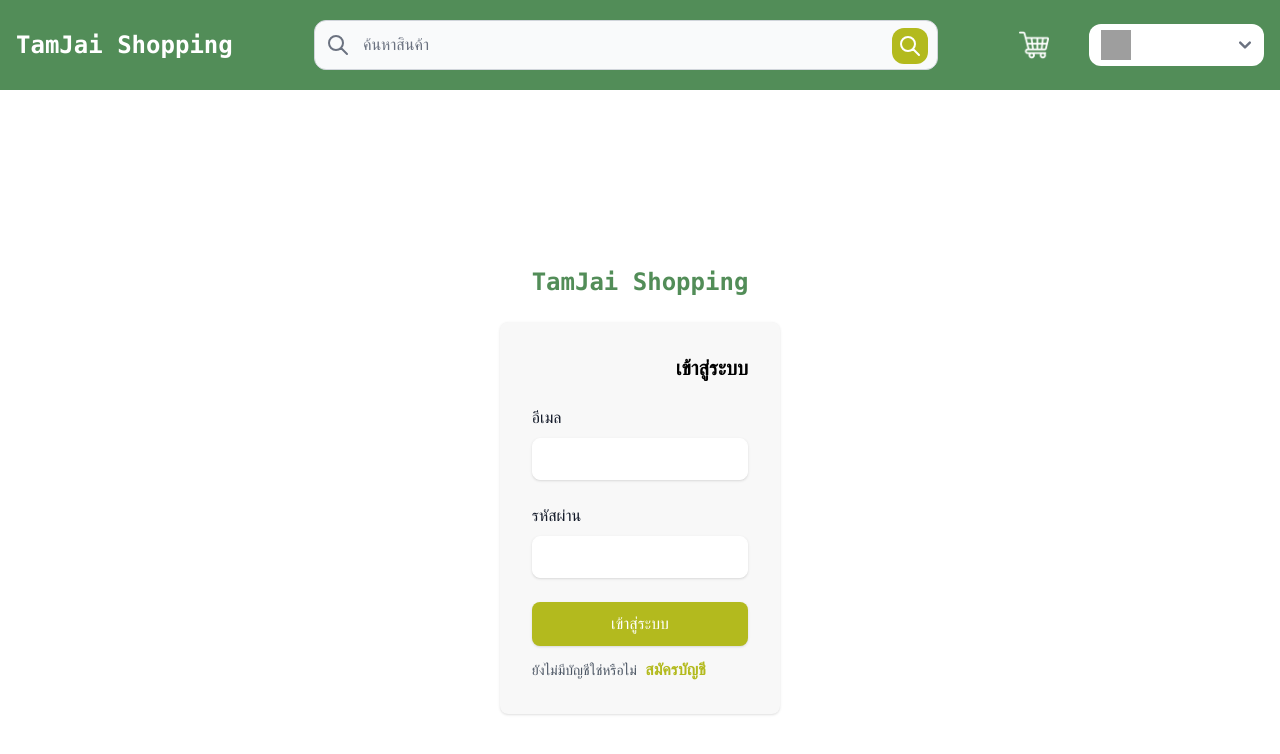
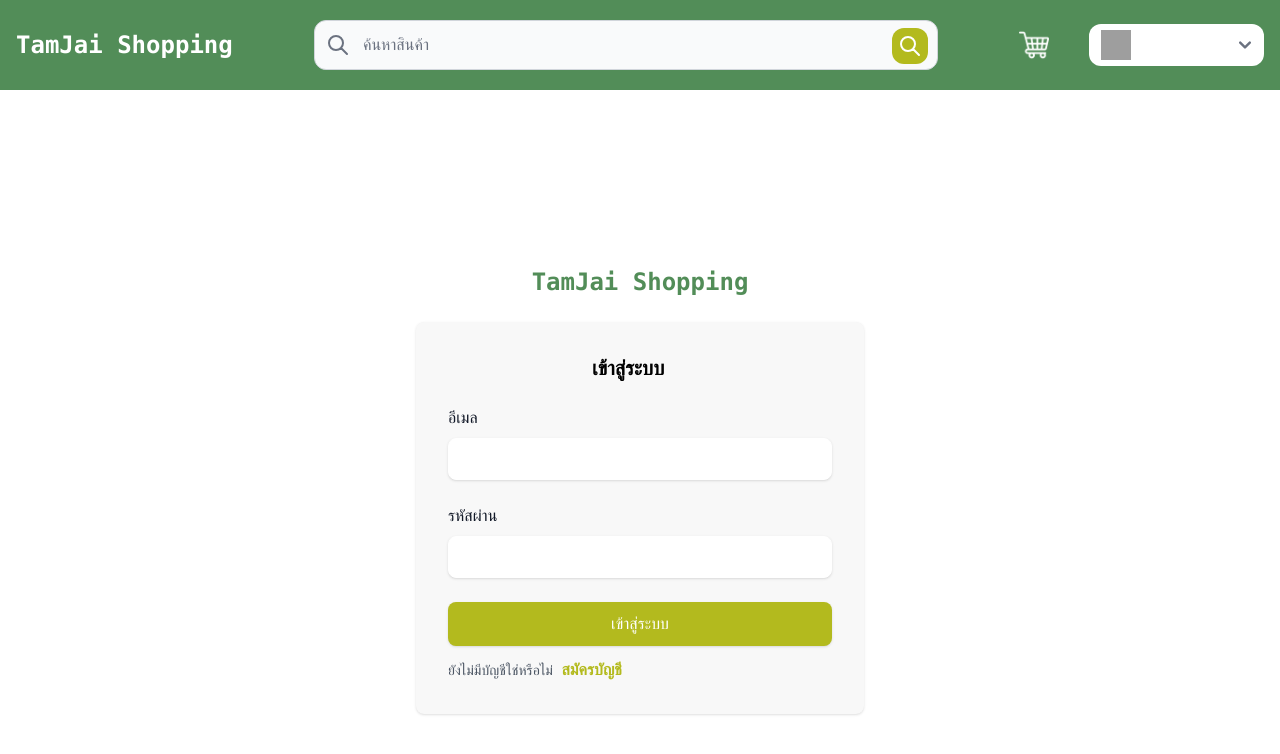
Before and after one commit to TamJai-Shopping/TamJai-Frontend, a Vue app in the folder app/: page /login in a window 1280 px wide. Shown: the top 754 px of the page. Built offline with nearby package versions, Linux system fonts and the light colour scheme; grey boxes are pictures that could not be loaded.

Commit message:
edit LoginView

```diff
--- a/app/src/views/LoginView.vue
+++ b/app/src/views/LoginView.vue
@@ -1,13 +1,12 @@
 <template>
     <section>
-        <div class="flex flex-col items-center justify-center font-mono px-6 py-8 mx-auto md:h-screen lg:py-0">
+        <form @submit.prevent="onFormSubmit()" class="flex flex-col items-center justify-center font-mono px-6 py-8 mx-auto md:h-screen lg:py-0">
                 <RouterLink to="/" class="mx-20 text-center mb-6 text-2xl text-[#528D58] font-bold">
                     TamJai Shopping
                 </RouterLink>
                 <div v-if="error">
                     {{ error }}
                 </div>
-                <form @submit.prevent="onFormSubmit()">
                 <div class="w-full bg-[#F8F8F8] rounded-lg shadow md:mt-0 sm:max-w-md xl:p-0">
                     <div class="p-6 space-y-4 md:space-y-6 sm:p-8">
                         <div class="space-y-4 md:space-y-6">
@@ -35,7 +34,6 @@
                     </div>
                 </div>
             </form>
-        </div>
     </section>
 </template>
 
```
Lines whose indentation alone changed are shown as unchanged.
